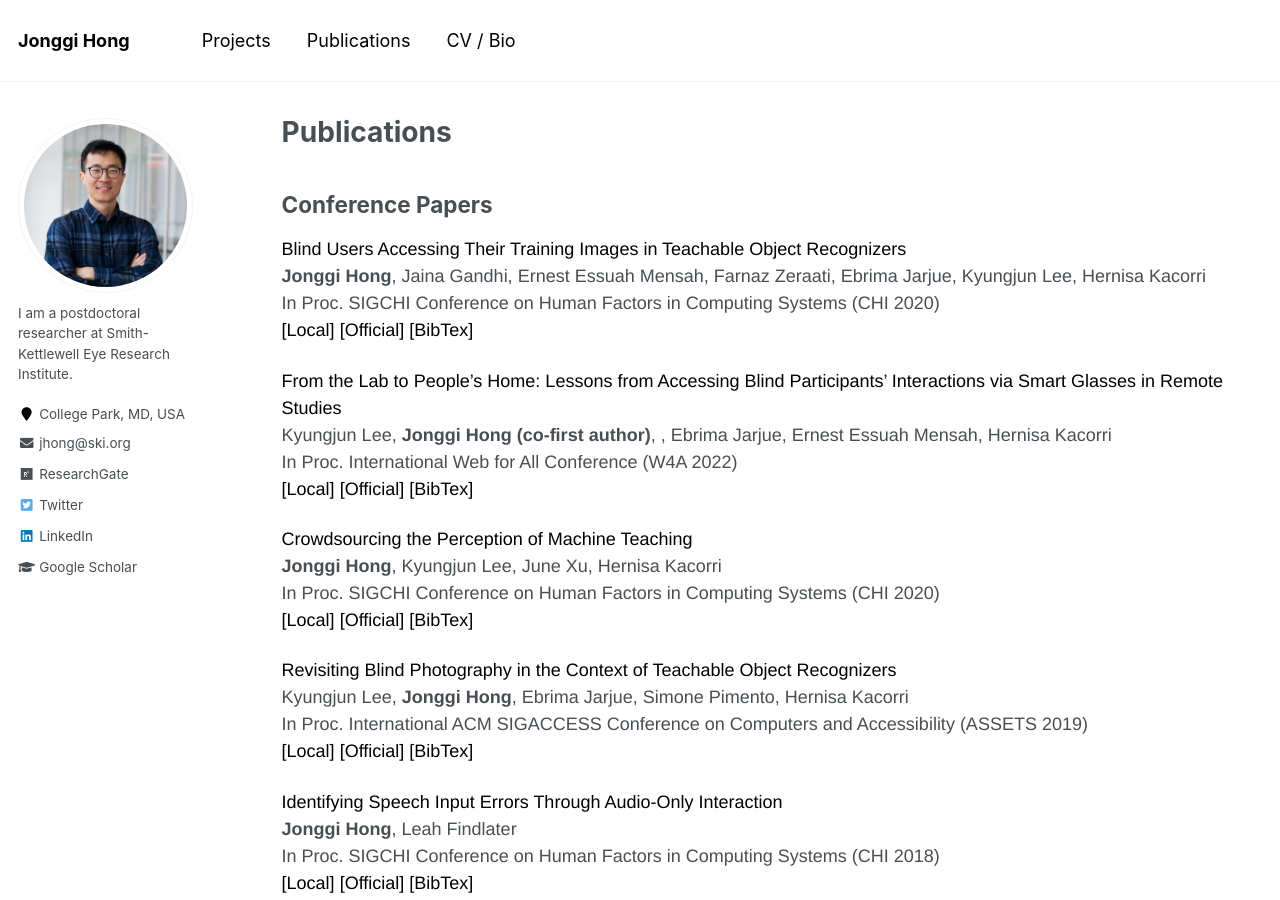
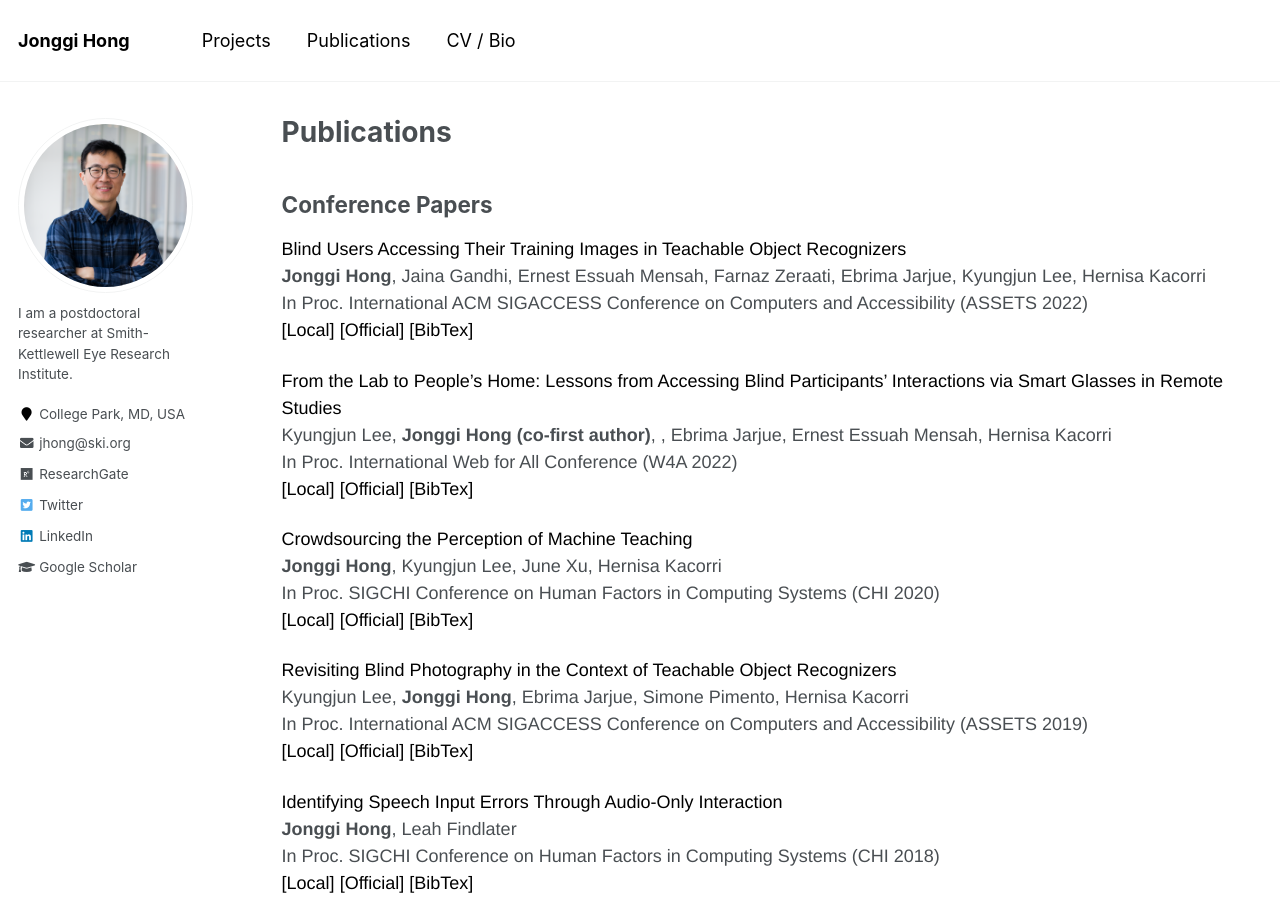
Before and after one commit to jonggi/jonggi.github.io, a Jekyll site: the page built from publications.md, in a window 1280 px wide and 900 px high. Built offline with Jekyll 4.4.1, drawn with Linux system fonts in a browser that asks for light colours.

Commit message:
mm github

```diff
--- a/publications.md
+++ b/publications.md
@@ -22,10 +22,11 @@ $(function(){
 
 [Blind Users Accessing Their Training Images in Teachable Object Recognizers](/.)<br>
 **Jonggi Hong**, Jaina Gandhi, Ernest Essuah Mensah, Farnaz Zeraati, Ebrima Jarjue, Kyungjun Lee, Hernisa Kacorri <br>
-In Proc. SIGCHI Conference on Human Factors in Computing Systems (CHI 2020)<br>
+In Proc. International ACM SIGACCESS Conference on Computers and Accessibility (ASSETS 2022)<br>
 [[Local]](/.)
 [[Official]]()
-<a class="hong2022blind_open">[BibTex]</a>
+<a class="hong2022blind_open">[BibTex]</a> <!-- Don't forget to add '_open' at the end of class name -->
+
 
 [From the Lab to People’s Home: Lessons from Accessing Blind Participants’ Interactions via Smart Glasses in Remote Studies](/.)<br>
 Kyungjun Lee, **Jonggi Hong (co-first author)**, , Ebrima Jarjue, Ernest Essuah Mensah, Hernisa Kacorri<br>
```
